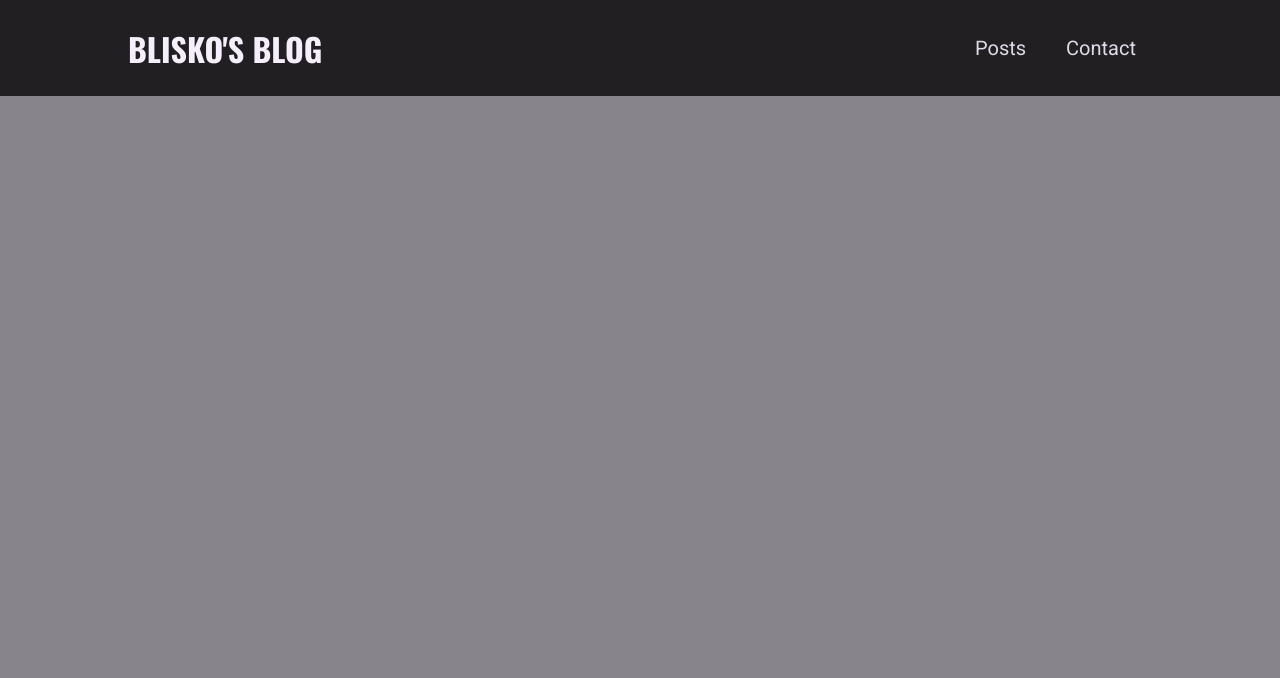
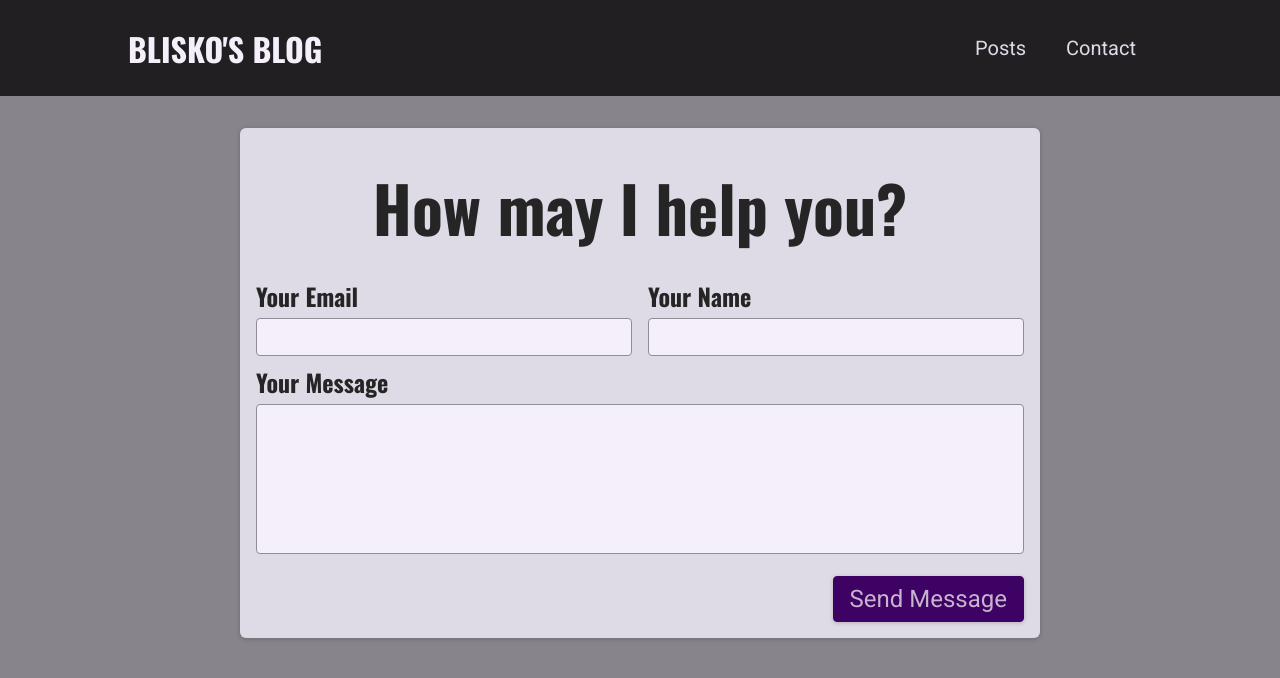
Before and after one commit to barcafa/bloggy, a Next.js app: page /contact in a window 1280 px wide. Shown: the top 678 px of the page. Built offline with nearby package versions, Linux system fonts and the light colour scheme.

Commit message:
Add contact form

```diff
--- /dev/null
+++ b/components/contact/contact-form.js
@@ -0,0 +1,70 @@
+import { useState } from 'react';
+
+import classes from './contact-form.module.css';
+
+export default function ContactForm() {
+
+  const [enteredEmail, setEnteredEmail] = useState('');
+  const [enteredName, setEnteredName] = useState('');
+  const [enteredMessage, setEnteredMessage] = useState('');
+
+  function sendMessageHandler(event) {
+    event.preventDefault();
+
+    fetch('/api/contact', {
+      method: 'POST',
+      body: JSON.stringify({
+        email: enteredEmail,
+        name: enteredName,
+        message: enteredMessage
+      }),
+      headers: {
+        'Content-Type': 'application/json'
+      }
+    });
+  }
+
+  return (
+    <section className={classes.contact}>
+      <h1>How may I help you?</h1>
+      <form className={classes.form} onSubmit={sendMessageHandler}>
+        <div className={classes.controls}>
+          <div className={classes.control}>
+            <label htmlFor='email'>Your Email</label>
+            <input
+              type='email'
+              id='email'
+              required
+              value={enteredEmail}
+              onChange={(event) => setEnteredEmail(event.target.value)}
+            />
+          </div>
+          <div className={classes.control}>
+            <label htmlFor='name'>Your Name</label>
+            <input
+              type='text'
+              id='name'
+              required
+              value={enteredName}
+              onChange={(event) => setEnteredName(event.target.value)}
+            />
+          </div>
+        </div>
+        <div className={classes.control}>
+          <label htmlFor='message'>Your Message</label>
+          <textarea
+            id='message'
+            rows='5'
+            required
+            value={enteredMessage}
+            onChange={(event) => setEnteredMessage(event.target.value)}
+          ></textarea>
+        </div>
+
+        <div className={classes.actions}>
+          <button>Send Message</button>
+        </div>
+      </form>
+    </section>
+  );
+}
--- /dev/null
+++ b/components/contact/contact-form.module.css
@@ -0,0 +1,73 @@
+.contact {
+  margin: var(--size-8) auto;
+  border-radius: 6px;
+  background-color: var(--color-grey-100);
+  width: 90%;
+  max-width: 50rem;
+  padding: var(--size-4);
+  box-shadow: 0 1px 4px rgba(0, 0, 0, 0.2);
+  font-size: var(--size-6);
+}
+
+.contact h1 {
+  font-size: var(--size-8);
+  margin: var(--size-4) 0;
+  text-align: left;
+}
+
+.form label {
+  display: block;
+  font-family: 'Oswald', sans-serif;
+  font-weight: bold;
+  margin: var(--size-2) 0 var(--size-1) 0;
+}
+
+.form input,
+.form textarea {
+  font: inherit;
+  padding: var(--size-1);
+  border-radius: 4px;
+  width: 100%;
+  border: 1px solid var(--color-grey-400);
+  background-color: var(--color-grey-50);
+  resize: none;
+}
+
+.controls {
+  display: flex;
+  column-gap: 1rem;
+  flex-wrap: wrap;
+}
+
+.control {
+  flex: 1;
+  min-width: 10rem;
+}
+
+.actions {
+  margin-top: var(--size-4);
+  text-align: right;
+}
+
+.form button {
+  font: inherit;
+  cursor: pointer;
+  background-color: var(--color-primary-700);
+  border: 1px solid var(--color-primary-700);
+  padding: var(--size-2) var(--size-4);
+  border-radius: 4px;
+  color: var(--color-primary-50);
+  box-shadow: 0 1px 4px rgba(0, 0, 0, 0.2);
+}
+
+.form button:hover {
+  background-color: var(--color-primary-500);
+  border-color: var(--color-primary-500);
+}
+
+@media (min-width: 768px) {
+  .contact h1 {
+    font-size: var(--size-16);
+    text-align: center;
+  }
+}
--- a/lib/post-util.js
+++ b/lib/post-util.js
@@ -3,7 +3,7 @@ import path from 'path';
 
 import matter from 'gray-matter';
 
-const postsDirectory = path.join(process.cwd(), 'content/posts');
+const postsDirectory = path.join(process.cwd(), 'posts');
 
 export function getPostsFiles() {
   return fs.readdirSync(postsDirectory);
--- /dev/null
+++ b/pages/api/contact.js
@@ -0,0 +1,19 @@
+export default function handler(req, res) {
+  if (req.method === 'POST') {
+    const { email, name, message } = req.body;
+
+    if (!email || !email.includes('@') || !name || name.trim() === '' || !message) {
+      res.status(422).json({ message: 'Invalid input.'});
+      return;
+    }
+
+    // TODO Persist messages to the Database
+    const newMessage = {
+      email,
+      name,
+      message
+    };
+
+    res.status(201).json({ message: 'Successfully stored message!', message: newMessage});
+  }
+}
--- a/pages/api/hello.js
+++ /dev/null
@@ -1,5 +0,0 @@
-// Next.js API route support: https://nextjs.org/docs/api-routes/introduction
-
-export default function handler(req, res) {
-  res.status(200).json({ name: 'John Doe' })
-}
--- a/pages/contact.js
+++ b/pages/contact.js
@@ -1 +1,5 @@
-export default function ContactPage() {}
+import ContactForm from "../components/contact/contact-form";
+
+export default function ContactPage() {
+  return <ContactForm/>
+}
```
Also changed, not shown: components/posts/post-detail/post-content.js (+28 -3 lines), posts/blisko-morning.md (renamed from content/posts/blisko-morning.md, +3 -0 lines), public/images/posts/blisko-morning/morning-seal.jpg (added).
